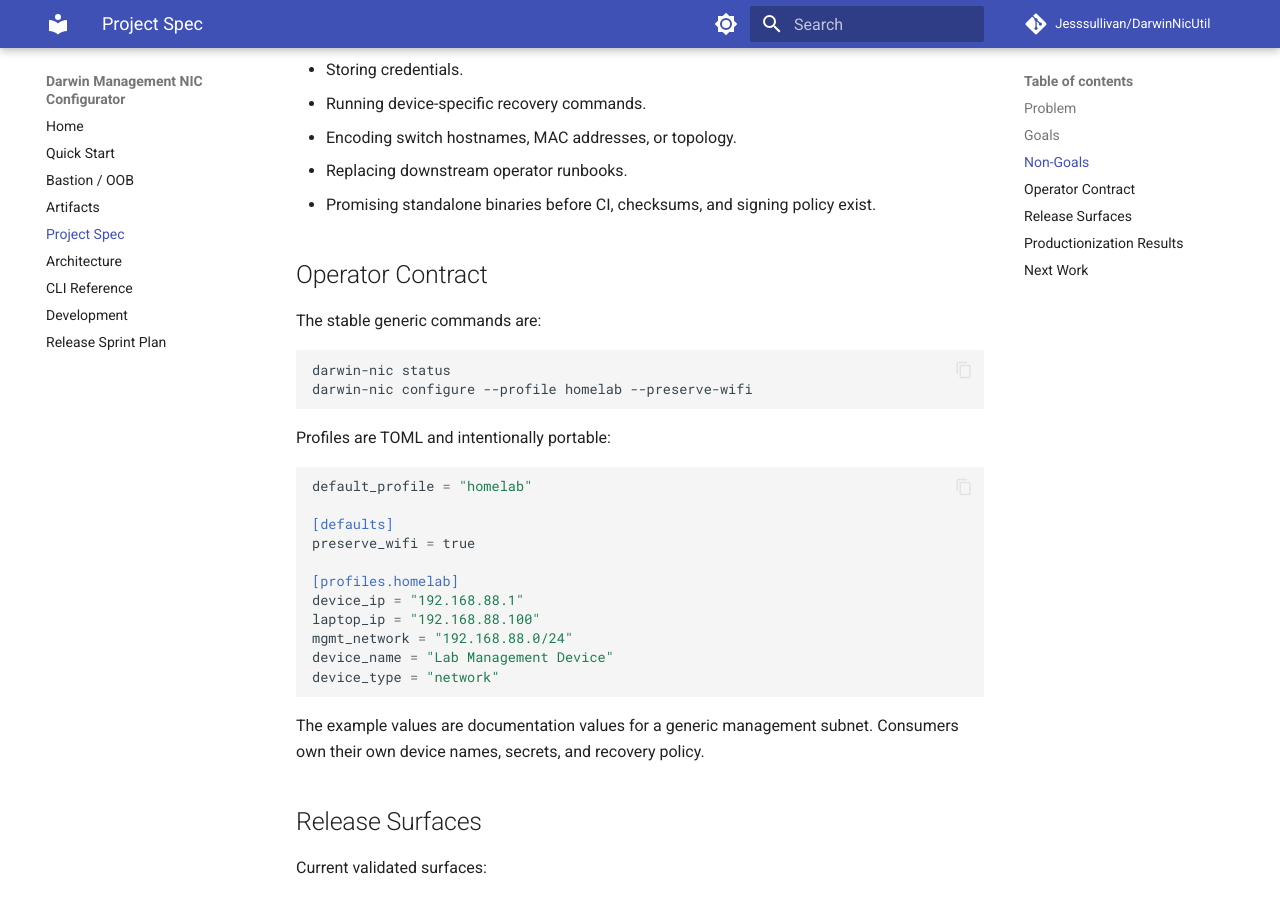
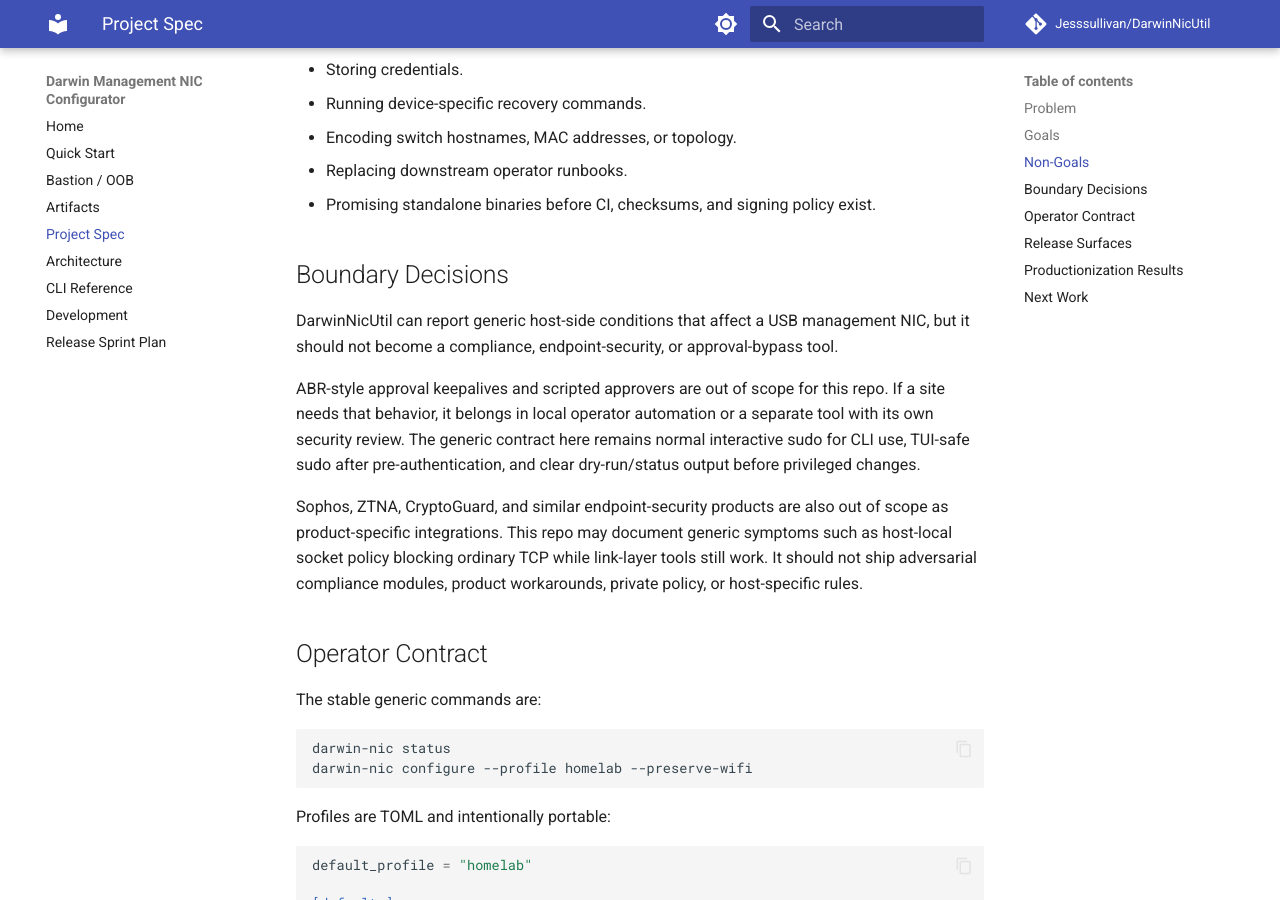
Before and after one commit to Jesssullivan/DarwinNicUtil, an MkDocs documentation site: the page built from docs/project-spec.md, in a window 1280 px wide and 900 px high, scrolled down 1027 px. Built offline with MkDocs 1.6.1 and Material for MkDocs 9.7.7, drawn with Linux system fonts in a browser that asks for light colours; comment, search, counter and statistics services are not loaded.

Commit message:
docs: document boundary spike decisions (#27)

```diff
--- a/docs/project-spec.md
+++ b/docs/project-spec.md
@@ -39,6 +39,24 @@ host network policy can make them confusing:
 - Encoding switch hostnames, MAC addresses, or topology.
 - Replacing downstream operator runbooks.
 - Promising standalone binaries before CI, checksums, and signing policy exist.
+
+## Boundary Decisions
+
+DarwinNicUtil can report generic host-side conditions that affect a USB
+management NIC, but it should not become a compliance, endpoint-security, or
+approval-bypass tool.
+
+ABR-style approval keepalives and scripted approvers are out of scope for this
+repo. If a site needs that behavior, it belongs in local operator automation or
+a separate tool with its own security review. The generic contract here remains
+normal interactive sudo for CLI use, TUI-safe sudo after pre-authentication, and
+clear dry-run/status output before privileged changes.
+
+Sophos, ZTNA, CryptoGuard, and similar endpoint-security products are also out
+of scope as product-specific integrations. This repo may document generic
+symptoms such as host-local socket policy blocking ordinary TCP while link-layer
+tools still work. It should not ship adversarial compliance modules, product
+workarounds, private policy, or host-specific rules.
 
 ## Operator Contract
 
```
Also changed, not shown: 1 other file.
